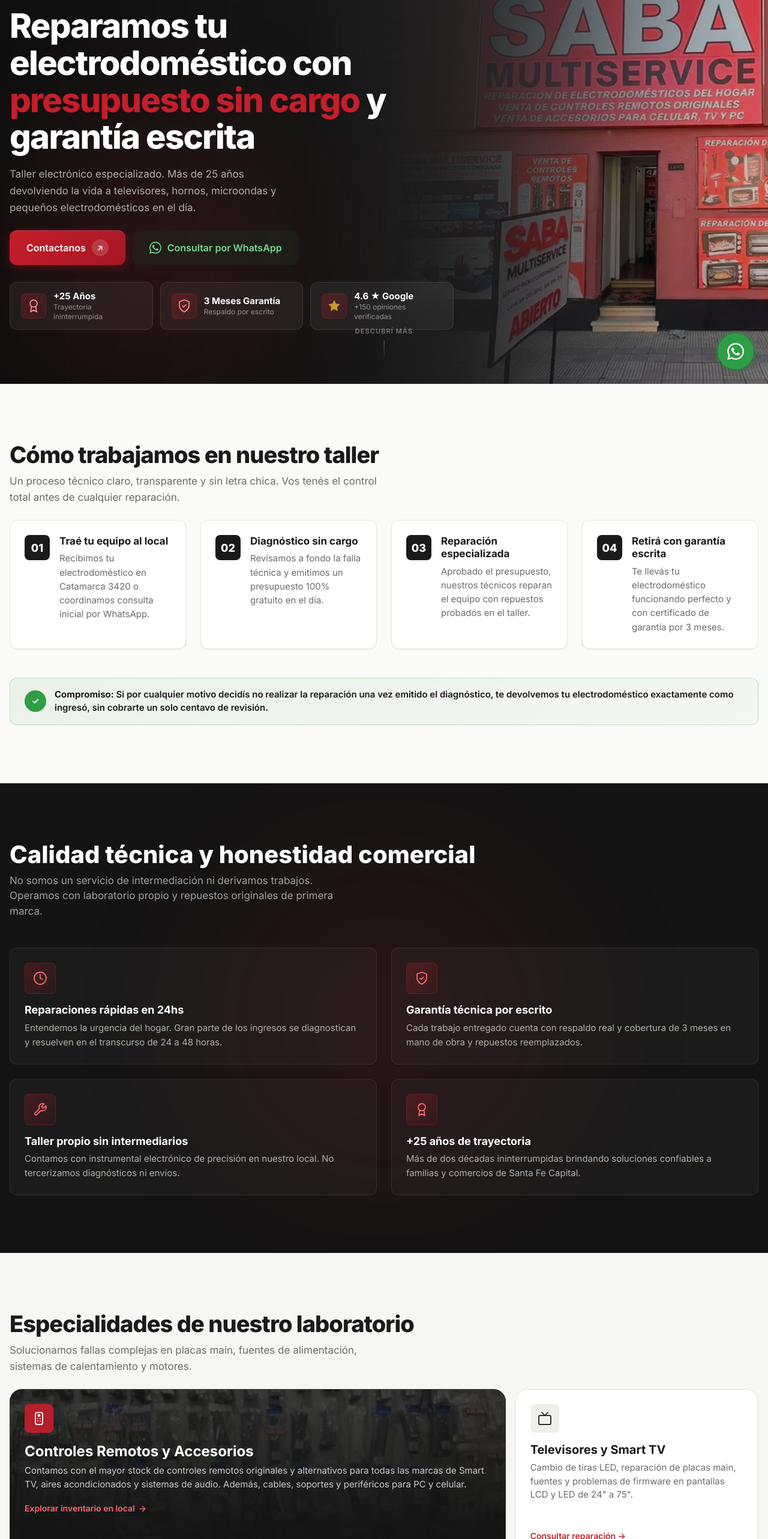
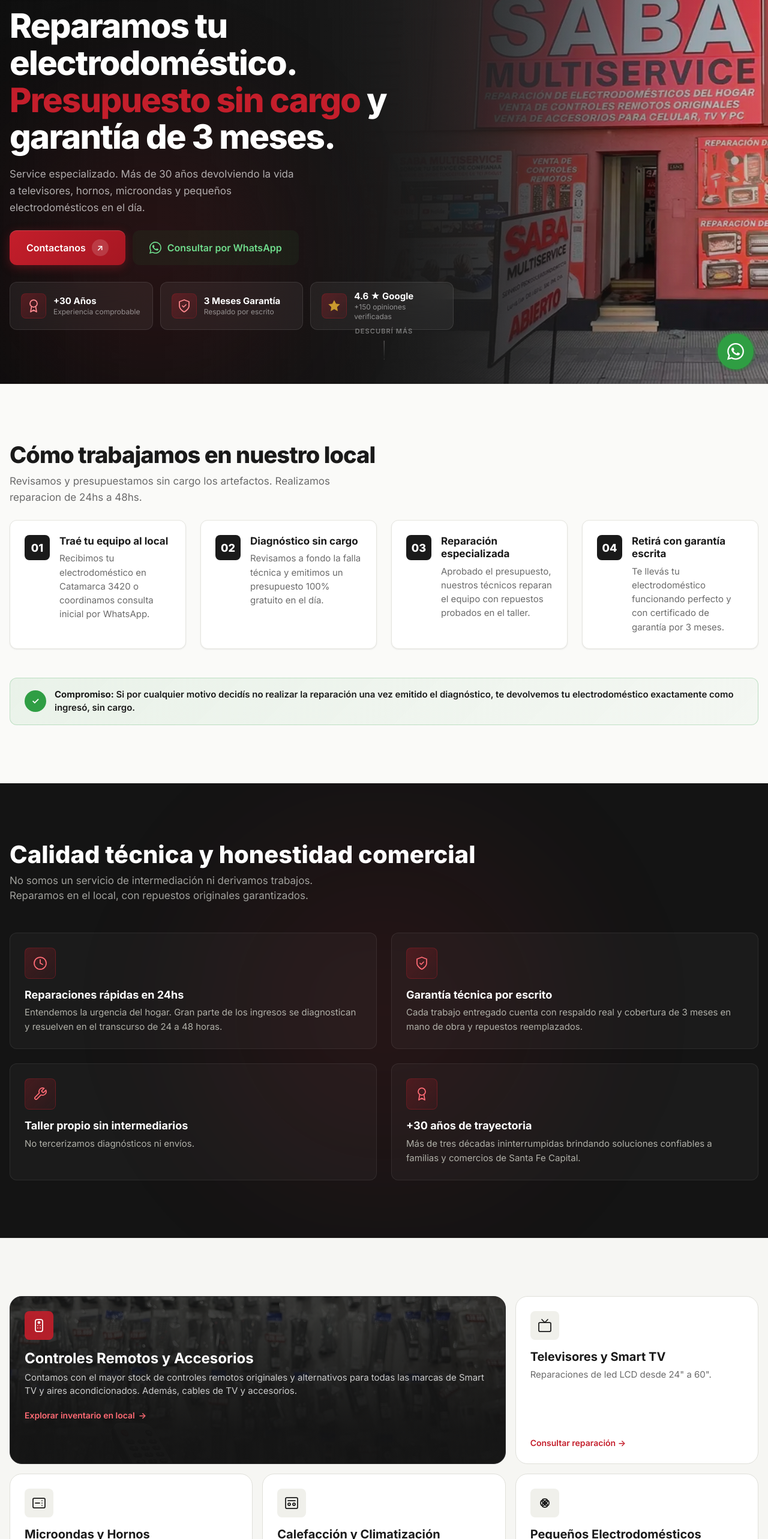
Before and after one commit to sartechdev/saba-multiservice, a React (Vite) app in the folder frontend/: page / in a window 1280 px wide. Shown: the part 160-2726 px from the top of the page at 60% size. Built offline with nearby package versions, Linux system fonts and the light colour scheme; no server answers; the database is empty.

Commit message:
cambios solicitados 1: cambios en contenido de texto general, cuotas y off en header de catalogo, y cambio en los filtros

```diff
--- a/frontend/src/components/layout/Footer.jsx
+++ b/frontend/src/components/layout/Footer.jsx
@@ -18,7 +18,7 @@
             <span className="logo-ms">MULTISERVICE</span>
           </Link>
           <p className="footer-tagline">
-            Servicio técnico oficial y multimarca de electrodomésticos en Santa Fe. Más de 25 años garantizando seguridad y confianza en tu hogar.
+            Servicio técnico oficial y multimarca de electrodomésticos en Santa Fe. Más de 30 años garantizando seguridad y confianza en tu hogar.
           </p>
           <div className="footer-details">
             <p><strong>Dirección:</strong> Catamarca 3420, Santa Fe de la Vera Cruz, Santa Fe, Argentina</p>
--- a/frontend/src/pages/Home.jsx
+++ b/frontend/src/pages/Home.jsx
@@ -188,12 +188,12 @@
   {
     icon: <WrenchToolIcon />,
     title: 'Taller propio sin intermediarios',
-    text: 'Contamos con instrumental electrónico de precisión en nuestro local. No tercerizamos diagnósticos ni envíos.',
+    text: 'No tercerizamos diagnósticos ni envíos.',
   },
   {
     icon: <AwardBadgeIcon />,
-    title: '+25 años de trayectoria',
-    text: 'Más de dos décadas ininterrumpidas brindando soluciones confiables a familias y comercios de Santa Fe Capital.',
+    title: '+30 años de trayectoria',
+    text: 'Más de tres décadas ininterrumpidas brindando soluciones confiables a familias y comercios de Santa Fe Capital.',
   },
 ];
 
@@ -212,15 +212,22 @@
   useEffect(() => {
     const fetchProducts = async () => {
       try {
+        // Pedimos una muestra amplia para luego mezclarlos aleatoriamente en el cliente
         const { data, error } = await supabase
           .from('products')
           .select('*')
           .eq('available', true)
-          .order('created_at', { ascending: false })
-          .limit(4);
-        if (!error && data) setProducts(data);
+          .limit(50);
+
+        if (!error && data) {
+          // Mezclar el array (shuffle) y tomar 4 al azar
+          const shuffled = data.sort(() => 0.5 - Math.random());
+          setProducts(shuffled.slice(0, 4));
+        } else {
+          setProducts([]);
+        }
       } catch (err) {
-        console.error('Error fetching products:', err);
+        console.warn('Error al cargar productos en Home:', err);
       } finally {
         setLoadingProducts(false);
       }
@@ -235,7 +242,7 @@
         <title>Saba Multiservice | Servicio Técnico Oficial y Repuestos en Santa Fe Capital</title>
         <meta
           name="description"
-          content="Servicio técnico especializado en reparación de Smart TV, microondas y línea blanca en Santa Fe Capital. Venta de repuestos originales con garantía escrita. +25 años de trayectoria."
+          content="Servicio técnico especializado en reparación de Smart TV, microondas y línea blanca en Santa Fe Capital. Venta de repuestos originales con garantía escrita. +30 años de trayectoria."
         />
         <link rel="canonical" href="https://sabamultiservice.com.ar/" />
         <meta property="og:title" content="Saba Multiservice | Servicio Técnico Oficial en Santa Fe" />
@@ -309,9 +316,9 @@
               }}
               transition={{ type: 'spring', stiffness: 80, damping: 20 }}
             >
-              Reparamos tu electrodoméstico con{' '}
-              <span className="hero-headline-accent">presupuesto sin cargo</span> y garantía
-              escrita
+              Reparamos tu electrodoméstico.{' '}
+              <span className="hero-headline-accent">Presupuesto sin cargo</span> y garantía
+              de 3 meses.
             </motion.h1>
 
             {/* Subtitle */}
@@ -323,7 +330,7 @@
               }}
               transition={{ duration: 0.6, ease: [0.32, 0.72, 0, 1] }}
             >
-              Taller electrónico especializado. Más de 25 años devolviendo la vida a televisores,
+              Service especializado. Más de 30 años devolviendo la vida a televisores,
               hornos, microondas y pequeños electrodomésticos en el día.
             </motion.p>
 
@@ -366,8 +373,8 @@
                   <AwardBadgeIcon />
                 </div>
                 <div className="hero-stat-text">
-                  <h4>+25 Años</h4>
-                  <p>Trayectoria ininterrumpida</p>
+                  <h4>+30 Años</h4>
+                  <p>Experiencia comprobable</p>
                 </div>
               </div>
 
@@ -419,7 +426,7 @@
             variants={fadeUp}
             transition={{ duration: 0.5 }}
           >
-            Cómo trabajamos en nuestro taller
+            Cómo trabajamos en nuestro local
           </motion.h2>
           <motion.p
             className="home-section-subtitle"
@@ -429,7 +436,7 @@
             variants={fadeUp}
             transition={{ duration: 0.5, delay: 0.1 }}
           >
-            Un proceso técnico claro, transparente y sin letra chica. Vos tenés el control total antes de cualquier reparación.
+            Revisamos y presupuestamos sin cargo los artefactos. Realizamos reparacion de 24hs a 48hs.
           </motion.p>
 
           <motion.div
@@ -465,7 +472,7 @@
           >
             <div className="steps-trust-icon">✓</div>
             <div>
-              <strong>Compromiso:</strong> Si por cualquier motivo decidís no realizar la reparación una vez emitido el diagnóstico, te devolvemos tu electrodoméstico exactamente como ingresó, sin cobrarte un solo centavo de revisión.
+              <strong>Compromiso:</strong> Si por cualquier motivo decidís no realizar la reparación una vez emitido el diagnóstico, te devolvemos tu electrodoméstico exactamente como ingresó, sin cargo.
             </div>
           </motion.div>
         </div>
@@ -485,7 +492,7 @@
           >
             <h2 className="diferenciales-title">Calidad técnica y honestidad comercial</h2>
             <p className="diferenciales-subtitle">
-              No somos un servicio de intermediación ni derivamos trabajos. Operamos con laboratorio propio y repuestos originales de primera marca.
+              No somos un servicio de intermediación ni derivamos trabajos. Reparamos en el local, con repuestos originales garantizados.
             </p>
           </motion.div>
 
@@ -517,26 +524,7 @@
       {/* ── 4. QUÉ REPARAMOS (ASYMMETRICAL BENTO GRID w/ CONTROLES.WEBP) ── */}
       <section className="bento-section">
         <div className="container">
-          <motion.h2
-            className="home-section-title"
-            initial="hidden"
-            whileInView="visible"
-            viewport={{ once: true, amount: 0.3 }}
-            variants={fadeUp}
-            transition={{ duration: 0.5 }}
-          >
-            Especialidades de nuestro laboratorio
-          </motion.h2>
-          <motion.p
-            className="home-section-subtitle"
-            initial="hidden"
-            whileInView="visible"
-            viewport={{ once: true, amount: 0.3 }}
-            variants={fadeUp}
-            transition={{ duration: 0.5, delay: 0.1 }}
-          >
-            Solucionamos fallas complejas en placas main, fuentes de alimentación, sistemas de calentamiento y motores.
-          </motion.p>
+
 
           <motion.div
             className="bento-grid"
@@ -555,7 +543,7 @@
                 </div>
                 <h3 className="bento-title">Controles Remotos y Accesorios</h3>
                 <p className="bento-desc">
-                  Contamos con el mayor stock de controles remotos originales y alternativos para todas las marcas de Smart TV, aires acondicionados y sistemas de audio. Además, cables, soportes y periféricos para PC y celular.
+                  Contamos con el mayor stock de controles remotos originales y alternativos para todas las marcas de Smart TV y aires acondicionados. Además, cables de TV y accesorios.
                 </p>
                 <Link to="/productos" className="bento-action">
                   <span>Explorar inventario en local</span>
@@ -573,7 +561,7 @@
                   </div>
                   <h3 className="bento-title">Televisores y Smart TV</h3>
                   <p className="bento-desc">
-                    Cambio de tiras LED, reparación de placas main, fuentes y problemas de firmware en pantallas LCD y LED de 24" a 75".
+                    Reparaciones de led LCD desde 24" a 60".
                   </p>
                 </div>
                 <span className="bento-action mt-4">Consultar reparación →</span>
@@ -589,7 +577,7 @@
                   </div>
                   <h3 className="bento-title">Microondas y Hornos</h3>
                   <p className="bento-desc">
-                    Reemplazo de magnetrones, membranas táctiles, platos giratorios, transformadores de alta tensión y termostatos.
+                    Reemplazo de magnetrones, membranas táctiles, platos giratorios, transformadores de alta tensión y pintura de alta temperatura en el interior.
                   </p>
                 </div>
                 <span className="bento-action mt-4">Consultar reparación →</span>
@@ -621,7 +609,7 @@
                   </div>
                   <h3 className="bento-title">Pequeños Electrodomésticos</h3>
                   <p className="bento-desc">
-                    Arreglo de licuadoras, procesadoras, planchas, pavas eléctricas, freidoras y artefactos de cocina en general.
+                    Arreglo de licuadoras, procesadoras, planchitas, secadores, nebulizadores, secarropas, lustraspiradoras y aspiradoras.
                   </p>
                 </div>
                 <span className="bento-action mt-4">Consultar reparación →</span>
@@ -653,7 +641,7 @@
               variants={fadeUp}
               transition={{ duration: 0.5, delay: 0.1 }}
             >
-              Reparamos todas las líneas de electrodomésticos nacionales e importadas con instrumental de precisión.
+              Reparamos todas las líneas de electrodomésticos nacionales e importadas.
             </motion.p>
           </div>
 
@@ -779,11 +767,7 @@
                   <ProductCardMini product={product} />
                 </motion.div>
               ))
-            ) : (
-              <p style={{ color: 'var(--color-gray-medium)', gridColumn: '1 / -1' }}>
-                Próximamente publicaremos el inventario actualizado en esta sección.
-              </p>
-            )}
+            ) : null}
           </motion.div>
         </div>
       </section>
--- a/frontend/src/pages/Nosotros.jsx
+++ b/frontend/src/pages/Nosotros.jsx
@@ -18,11 +18,11 @@
         <title>Nosotros y Trayectoria en Santa Fe | Saba Multiservice</title>
         <meta
           name="description"
-          content="Más de 25 años de trayectoria en reparación de electrodomésticos, 150+ reseñas reales 4.6★ e informes técnicos oficiales para aseguradoras en Santa Fe Capital."
+          content="Más de 30 años de trayectoria en reparación de electrodomésticos, 150+ reseñas reales 4.6★ e informes técnicos oficiales para aseguradoras en Santa Fe Capital."
         />
         <link rel="canonical" href="https://sabamultiservice.com.ar/nosotros" />
-        <meta property="og:title" content="Trayectoria y Nuestra Historia | Saba Multiservice" />
-        <meta property="og:description" content="Taller tradicional con tecnología digital y más de 25 años al servicio de Santa Fe en Catamarca 3420." />
+        <meta property="og:title" content="Sobre Saba Multiservice | 30 Años de Experiencia" />
+        <meta property="og:description" content="Taller tradicional con tecnología digital y más de 30 años al servicio de Santa Fe en Catamarca 3420." />
         <meta property="og:url" content="https://sabamultiservice.com.ar/nosotros" />
         <meta property="og:type" content="website" />
         <meta property="og:image" content="https://sabamultiservice.com.ar/og.png" />
@@ -105,7 +105,7 @@
             >
               <div>
                 <span className="stat-icon">⚡</span>
-                <div className="stat-number">+25</div>
+                <div className="stat-number">+30</div>
               </div>
               <div>
                 <h3 className="stat-title">Años de Trayectoria</h3>
--- a/frontend/src/pages/ServicioTecnico.jsx
+++ b/frontend/src/pages/ServicioTecnico.jsx
@@ -15,7 +15,7 @@
     {
       icon: '📺',
       title: 'TV y Smart TV',
-      desc: 'Reparamos fuentes quemadas, reemplazamos tiras LED de pantalla oscura, solucionamos fallas de reinicio en Android/Google TV y problemas de sintonía.'
+      desc: 'Fallas en placa de fuente, tiras led, salida de audio, sintonizador, findware, etc.'
     },
     {
       icon: '⚡',
@@ -25,22 +25,17 @@
     {
       icon: '🔥',
       title: 'Calefacción y Caloventores',
-      desc: 'Mantenimiento de estufas halógenas, caloventores eléctricos, radiadores de aceite y termostatos de seguridad anticalentamiento.'
+      desc: 'Mantenimiento de estufas halógenas, caloventores eléctricos y radiadores de aceite.'
     },
     {
       icon: '🌀',
       title: 'Ventilación de Pie y Techo',
-      desc: 'Cambio de bujes y rodamientos de motor frenado, bobinados, botoneras de velocidad y balanceo de aspas metálicas o plásticas.'
+      desc: 'Cambio de bujes y recambio de motor, botoneras de velocidad y cambio de aspas metálicas o plásticas.'
     },
     {
       icon: '☕',
       title: 'Pequeños Electro de Cocina',
-      desc: 'Pavas eléctricas cortocircuitadas, licuadoras, procesadoras, tostadoras y freidoras sin aceite (Air Fryer).'
-    },
-    {
-      icon: '🔊',
-      title: 'Audio y Electrónica',
-      desc: 'Equipos de sonido, parlantes Bluetooth con problemas de carga, amplificadores, controles remotos y fuentes universales.'
+      desc: 'Anafes, licuadoras, procesadoras, cariliteras y freidoras sin aceite (Air Fryer).'
     }
   ];
 
@@ -48,17 +43,17 @@
     {
       number: '01',
       title: 'Ingreso presencial en mostrador',
-      desc: 'Traé tu electrodoméstico a nuestro local en Catamarca 3420, Santa Fe. No necesitás turno previo; te entregamos una orden de ingreso oficial en el acto.'
+      desc: 'Traé tu electrodoméstico a nuestro local en Catamarca 3420, Santa Fe. No necesitás turno previo.'
     },
     {
       number: '02',
-      title: 'Diagnóstico en laboratorio técnico',
-      desc: 'Nuestros especialistas destapan el equipo, miden componentes en banco de pruebas y constatan la causa exacta de la falla con instrumental de alta precisión.'
+      title: 'Diagnóstico técnico',
+      desc: 'Nuestros técnicos revisan el artefacto dentro de las 24 a 48hs.'
     },
     {
       number: '03',
-      title: 'Presupuesto informado y sin cargo',
-      desc: 'Te comunicamos por teléfono o WhatsApp el costo con repuestos y mano de obra. Si aceptás, reparamos. Si decidís no hacerlo, retirás sin pagar un solo centavo.'
+      title: 'Presupuesto sin cargo',
+      desc: 'Te comunicamos por teléfono o WhatsApp el costo con repuestos y mano de obra. Si aceptás, reparamos. Si decidís no hacerlo, retirás sin cargo.'
     }
   ];
 
@@ -125,7 +120,7 @@
               Diagnóstico profesional y presupuestos sin cargo en taller
             </h1>
             <p className="service-hero-desc">
-              Especialistas en la reparación de televisores Smart TV, microondas, equipos de audio y pequeños electrodomésticos. Atención presencial en nuestro local con repuestos originales y 90 días de garantía.
+              Especialistas en la reparación de televisores Smart TV, microondas, y pequeños electrodomésticos. Atención presencial en nuestro local con repuestos originales y 90 días de garantía.
             </p>
             <div className="service-hero-actions">
               <a href="#proceso-presupuesto" className="service-btn-primary">
@@ -141,9 +136,9 @@
       <section className="service-types-section">
         <div className="container">
           <div className="section-header-center">
-            <h2 className="section-heading">¿Qué equipos reparamos en laboratorio?</h2>
+            <h2 className="section-heading">¿Qué equipos reparamos en nuestro local?</h2>
             <p className="section-subtext">
-              Contamos con instrumental de banco de prueba y técnicos calificados para resolver fallas electrónicas complejas.
+              Contamos con repuestos originales, garantizados para resolver diversas fallas.
             </p>
           </div>
 
@@ -200,7 +195,7 @@
           <div className="section-header-center">
             <h2 className="section-heading">¿Cómo es el proceso de diagnóstico y presupuesto?</h2>
             <p className="section-subtext">
-              Al tratarse de reparaciones electrónicas y mecánicas que requieren medición física con instrumental de laboratorio, los presupuestos se realizan exclusivamente con el equipo en nuestro taller.
+              Al tratarse de reparaciones, los presupuestos se realizan exclusivamente con el equipo en nuestro taller.
             </p>
           </div>
 
@@ -232,7 +227,7 @@
                 <div className="policy-content">
                   <h3>Presupuestos 100% Sin Cargo</h3>
                   <p>
-                    Revisamos tu equipo en nuestro laboratorio sin costo. Si el presupuesto no se adapta a lo que buscás, podés retirar tu electrodoméstico sin abonar nada.
+                    Revisamos tu equipo sin costo. Si el presupuesto no se adapta a lo que buscás, podés retirar tu electrodoméstico sin cargo.
                   </p>
                 </div>
               </div>
@@ -240,9 +235,9 @@
               <div className="policy-card">
                 <div className="policy-icon">🛡️</div>
                 <div className="policy-content">
-                  <h3>Garantía Escrita de 3 Meses</h3>
+                  <h3>Garantía de 3 Meses</h3>
                   <p>
-                    Todas nuestras reparaciones cuentan con una <strong>garantía oficial por escrito de 90 días corridos</strong> sobre el repuesto cambiado y la mano de obra realizada.
+                    Todas nuestras reparaciones cuentan con una <strong>garantía por escrito de 90 días</strong> sobre el repuesto cambiado y la mano de obra realizada.
                   </p>
                 </div>
               </div>
--- a/frontend/src/styles/Catalogo.css
+++ b/frontend/src/styles/Catalogo.css
@@ -112,6 +112,58 @@
   color: rgba(255, 255, 255, 0.8);
   line-height: 1.6;
 }
+
+.catalog-promo-banner {
+  margin-top: 16px;
+  background: var(--color-red-primary);
+  color: var(--color-white);
+  display: inline-block;
+  padding: 8px 16px;
+  border-radius: var(--radius-sm);
+  font-weight: 400;
+  font-size: 0.9rem;
+  box-shadow: var(--shadow-sm);
+  border: 1px solid rgba(255, 255, 255, 0.15);
+}
+
+.catalog-promo-banner span {
+  display: block;
+}
+
+.catalog-promo-banner strong {
+  font-weight: 700;
+}
+
+.promo-prefix {
+  opacity: 0.9;
+  margin-bottom: 4px;
+}
+
+.promo-separator {
+  display: none;
+}
+
+@media (min-width: 768px) {
+  .catalog-promo-banner {
+    display: inline-flex;
+    align-items: center;
+    gap: 8px;
+    font-size: 0.95rem;
+  }
+  .catalog-promo-banner span {
+    display: inline;
+  }
+  .promo-prefix {
+    margin-bottom: 0;
+    margin-right: 4px;
+  }
+  .promo-separator {
+    display: inline;
+    margin: 0 4px;
+    opacity: 0.5;
+  }
+}
+
 
 /* ==========================================================================
    LAYOUT PRINCIPAL RESPONSIVE (2 COLUMNAS EN ESCRITORIO)
```
Also changed, not shown: frontend/src/pages/Catalogo.jsx (+15 -7 lines).
